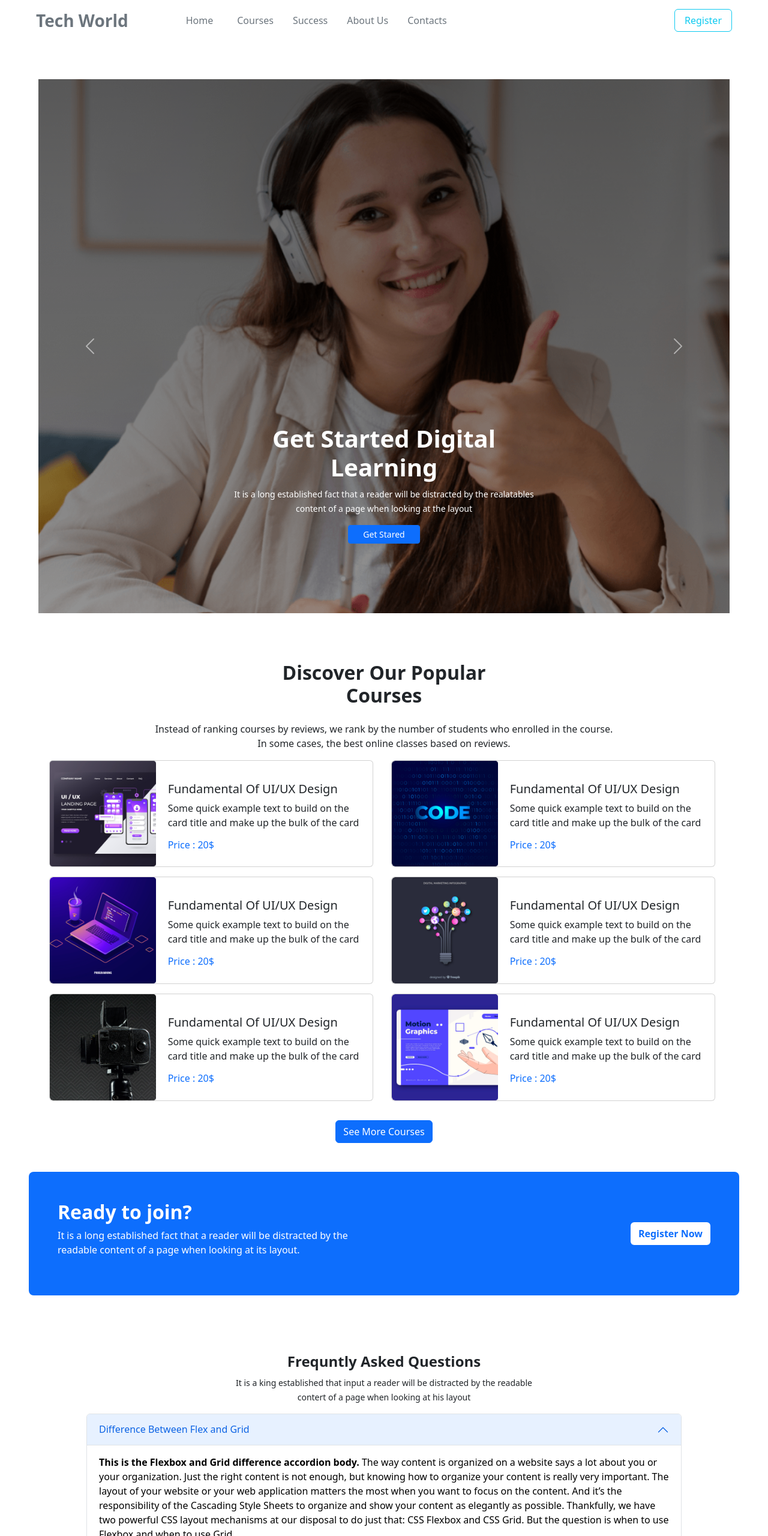
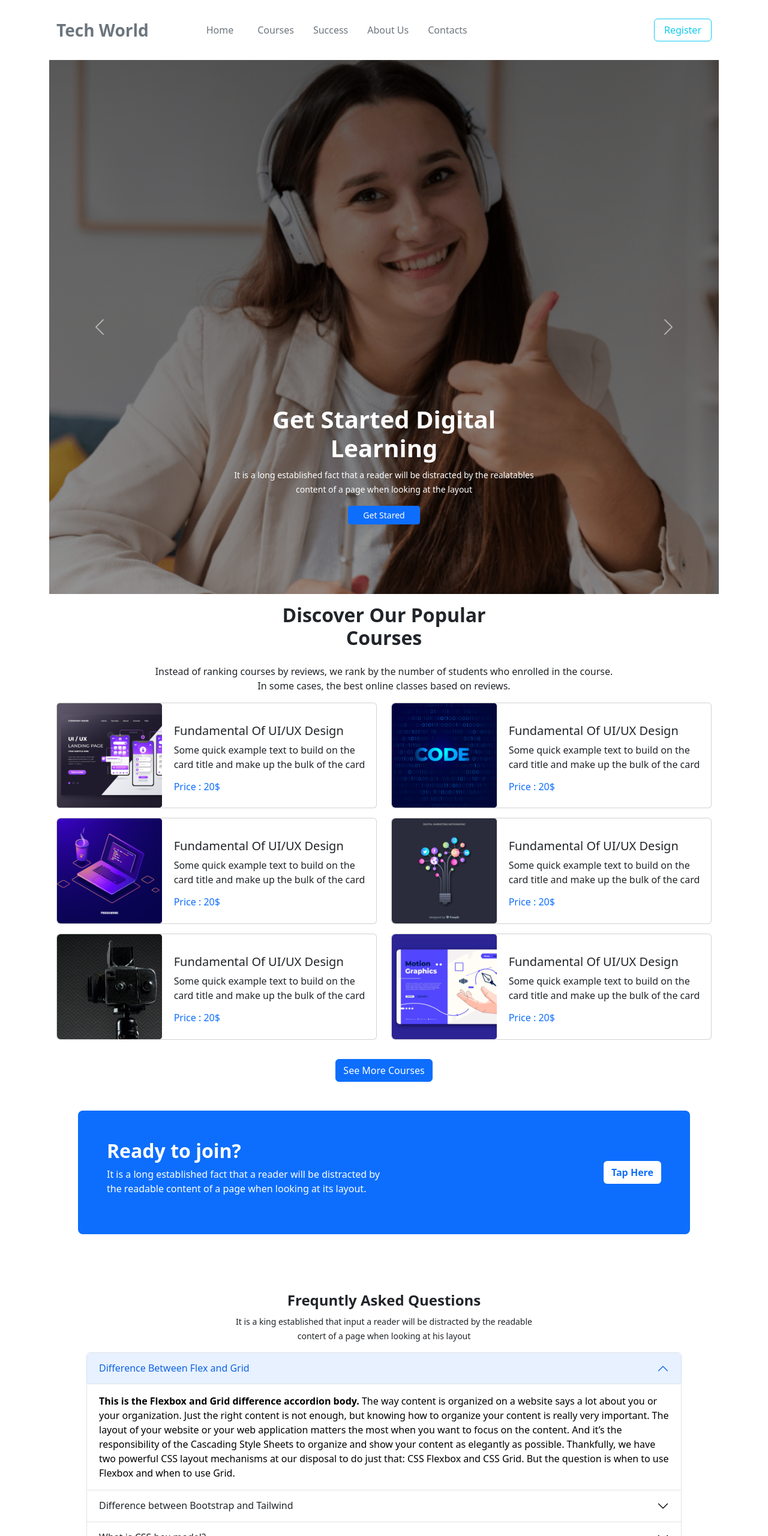
Before and after one commit to nishisuny/Tech-world, a plain HTML site: page images/index.html in a window 1280 px wide. Shown: the top 2560 px of the page at 60% size. Drawn offline with nearby package versions, Linux system fonts and the light colour scheme.

Commit message:
last commit

```diff
--- a/images/index.html
+++ b/images/index.html
@@ -49,7 +49,7 @@
 
 <body>
     <main>
-        <header class="mx-5">
+        <header class="container mt-3">
             <nav class="navbar navbar-expand-lg bg-white">
                 <div class="container-fluid">
                     <a class="navbar-brand fw-bold fs-3 text-secondary" href="#">Tech World</a>
@@ -89,7 +89,7 @@
         </header>
 
 
-        <section class="m-3 p-5">
+        <section class="container mt-3">
             <div id="carouselExampleControlsNoTouching" class="carousel slide" data-bs-touch="false">
                 <div class="carousel-inner">
                     <div class="carousel-item active">
@@ -139,7 +139,7 @@
 
         <!--popular course part-->
 
-        <section id="courses">
+        <section class="container" id="courses">
             <h2 class="fw-bold text-center me-auto p-3">Discover Our Popular <br> Courses</h2>
             <p class="text-center me-auto px-5">Instead of ranking courses by reviews, we rank by the number of students
                 who enrolled in the course. <br>In some cases, the best online classes based on reviews.</p>
@@ -259,7 +259,7 @@
         </section>
 
         <!--another part one-->
-        <section id="register">
+        <section id="register" class="container">
             <div
                 class="small-heading d-flex m-5 bg-primary p-5 justify-content-between align-items-center rounded-3  small-heading">
                 <div class="w-50">
@@ -271,7 +271,7 @@
                     <!-- Button trigger modal -->
                     <button type="button" class="btn btn-white bg-white text-primary fw-bold" data-bs-toggle="modal"
                         data-bs-target="#staticBackdrop">
-                        Register Now
+                        Tap Here
                     </button>
 
                     <!-- Modal -->
@@ -427,7 +427,7 @@
             <p class="text-center"><small>Office 41,Zawaya Buildin, Ghata Muscat, <br>Sultanate of Oman</small></p>
             <h6 class="text-center">Privacy Policy | Term of use</h6>
         </div>
-        <div class="text-center">
+        <div class="text-center px-3">
             <i class="fa-brands fa-facebook"></i>
             <i class="fa-brands fa-twitter"></i>
             <i class="fa-brands fa-linkedin"></i>
```
